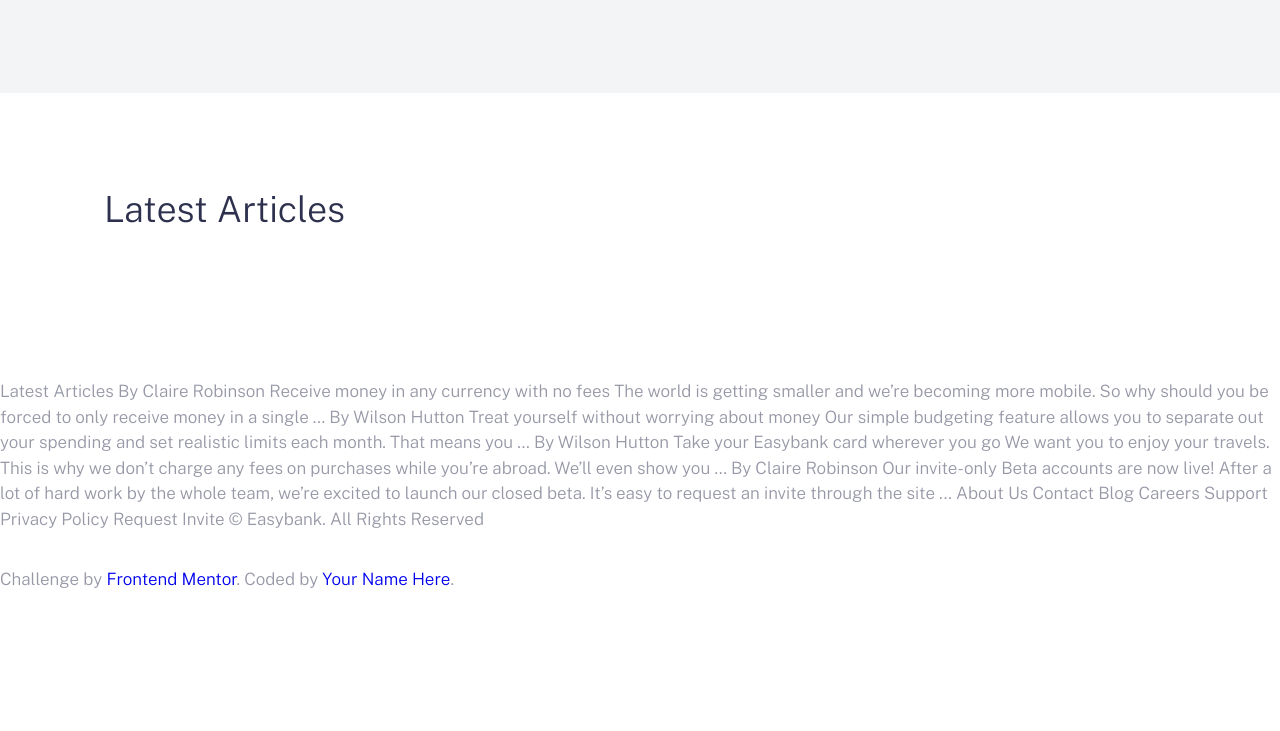
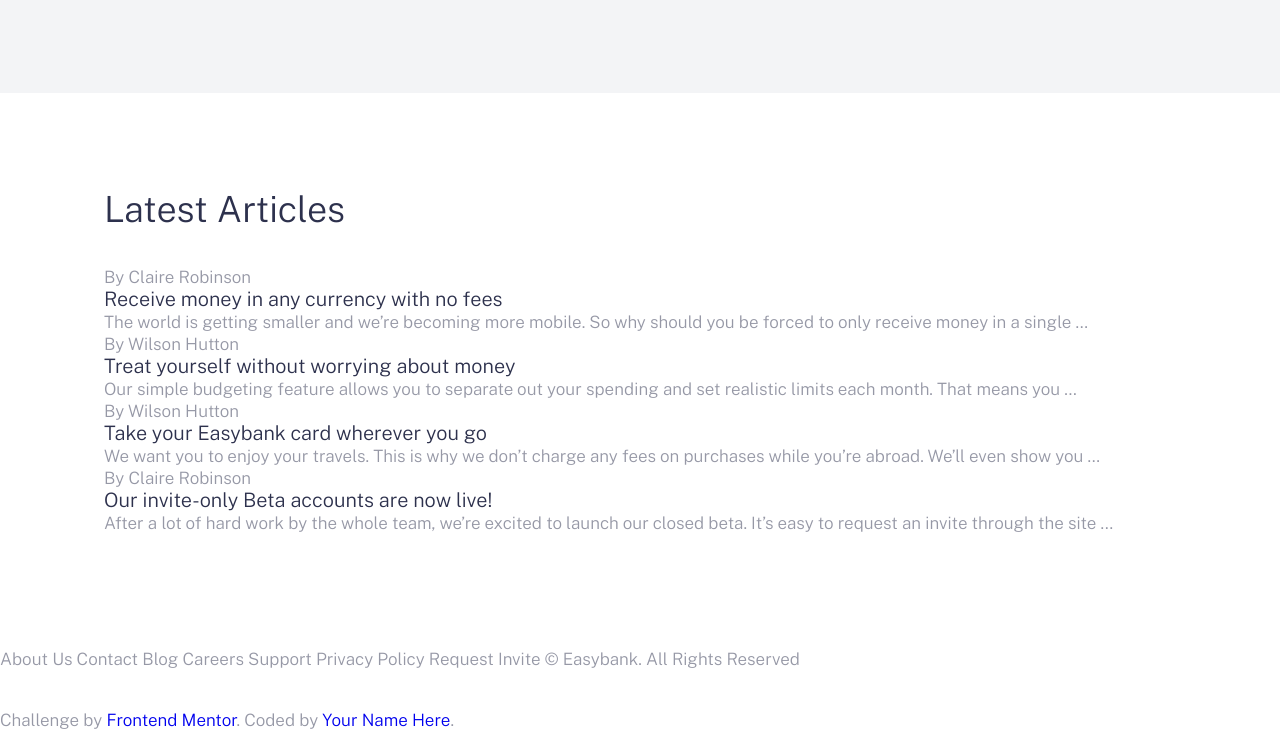
Before and after one commit to MuntasirTonmoy/digital-bank-HTML-SCSS-JS, a plain HTML site: page index.html in a window 1280 px wide. Shown: the part 1324-2055 px from the top of the page. Before the commit the page ends 1914 px from the top, so only its background shows below. Drawn offline with nearby package versions, Linux system fonts and the light colour scheme.

Commit message:
article markup complete

```diff
--- /dev/null
+++ b/app/scss/_article.scss
@@ -0,0 +1,2 @@
+.article {
+}
--- a/app/scss/style.scss
+++ b/app/scss/style.scss
@@ -5,3 +5,4 @@
 @import "header";
 @import "hero";
 @import "feature";
+@import "article";
--- a/index.html
+++ b/index.html
@@ -143,9 +143,59 @@
             <div class="article__item">
               <div class="article__image"></div>
               <div class="article__text">
-                <div class="article__author"></div>
-                <div class="article__title"></div>
-                <div class="article__description"></div>
+                <div class="article__author">By Claire Robinson</div>
+                <div class="article__title">
+                  <h3>Receive money in any currency with no fees</h3>
+                </div>
+                <div class="article__description">
+                  The world is getting smaller and we’re becoming more mobile.
+                  So why should you be forced to only receive money in a single
+                  …
+                </div>
+              </div>
+            </div>
+            <!-- article -->
+            <div class="article__item">
+              <div class="article__image"></div>
+              <div class="article__text">
+                <div class="article__author">By Wilson Hutton</div>
+                <div class="article__title">
+                  <h3>Treat yourself without worrying about money</h3>
+                </div>
+                <div class="article__description">
+                  Our simple budgeting feature allows you to separate out your
+                  spending and set realistic limits each month. That means you …
+                </div>
+              </div>
+            </div>
+            <!-- article -->
+            <div class="article__item">
+              <div class="article__image"></div>
+              <div class="article__text">
+                <div class="article__author">By Wilson Hutton</div>
+                <div class="article__title">
+                  <h3>Take your Easybank card wherever you go</h3>
+                </div>
+                <div class="article__description">
+                  We want you to enjoy your travels. This is why we don’t charge
+                  any fees on purchases while you’re abroad. We’ll even show you
+                  …
+                </div>
+              </div>
+            </div>
+            <!-- article -->
+            <div class="article__item">
+              <div class="article__image"></div>
+              <div class="article__text">
+                <div class="article__author">By Claire Robinson</div>
+                <div class="article__title">
+                  <h3>Our invite-only Beta accounts are now live!</h3>
+                </div>
+                <div class="article__description">
+                  After a lot of hard work by the whole team, we’re excited to
+                  launch our closed beta. It’s easy to request an invite through
+                  the site ...
+                </div>
               </div>
             </div>
           </div>
@@ -153,18 +203,8 @@
       </section>
     </main>
     <p>
-      Latest Articles By Claire Robinson Receive money in any currency with no
-      fees The world is getting smaller and we’re becoming more mobile. So why
-      should you be forced to only receive money in a single … By Wilson Hutton
-      Treat yourself without worrying about money Our simple budgeting feature
-      allows you to separate out your spending and set realistic limits each
-      month. That means you … By Wilson Hutton Take your Easybank card wherever
-      you go We want you to enjoy your travels. This is why we don’t charge any
-      fees on purchases while you’re abroad. We’ll even show you … By Claire
-      Robinson Our invite-only Beta accounts are now live! After a lot of hard
-      work by the whole team, we’re excited to launch our closed beta. It’s easy
-      to request an invite through the site ... About Us Contact Blog Careers
-      Support Privacy Policy Request Invite © Easybank. All Rights Reserved
+      About Us Contact Blog Careers Support Privacy Policy Request Invite ©
+      Easybank. All Rights Reserved
     </p>
 
     <div class="attribution">
```
